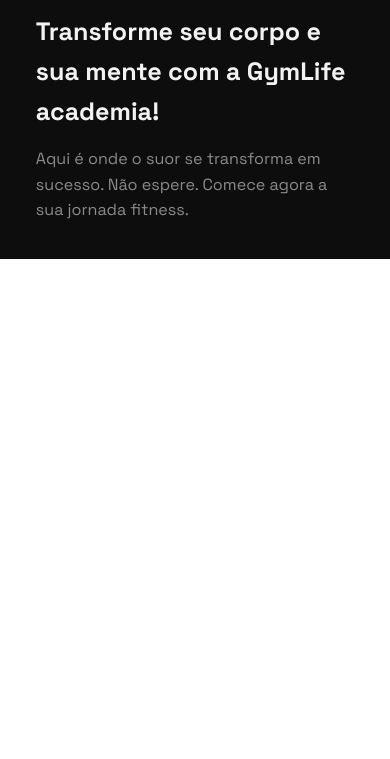
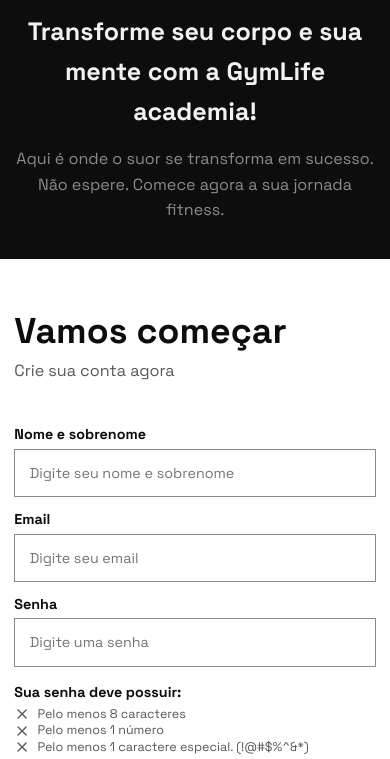
Before and after one commit to paulojanai/gymlife, a plain HTML site: page index.html in a window 390 px wide. Shown: the part 585-1344 px from the top of the page. Before the commit the page ends 844 px from the top, so only its background shows below. Drawn offline with nearby package versions, Linux system fonts and the light colour scheme.

Commit message:
feat: responsive added

```diff
--- a/index.html
+++ b/index.html
@@ -14,13 +14,16 @@
 
 <body>
   <div class="hero">
+    <div class="overlay"></div>
     <div class="content">
       <img src="./img/logo.svg" alt="Imagem Gymlife" />
-      <h2>Transforme seu corpo e sua mente com a GymLife academia!</h2>
-      <p>
-        Aqui é onde o suor se transforma em sucesso. Não espere. Comece agora
-        a sua jornada fitness.
-      </p>
+      <div class="text">
+        <h2>Transforme seu corpo e sua mente com a GymLife academia!</h2>
+        <p>
+          Aqui é onde o suor se transforma em sucesso. Não espere. Comece agora
+          a sua jornada fitness.
+        </p>
+      </div>
     </div>
   </div>
 
--- a/scss/_home.scss
+++ b/scss/_home.scss
@@ -6,19 +6,37 @@ body {
     top: 0;
     left: 0;
     width: 100%;
-    max-width: 64rem;
-    background-color: $grayscale-darker;
+    max-width: 72rem;
     height: 100vh;
+    background: url("../img/background.png") no-repeat center;
+    background-size: cover;
     @include flex(column, center, flex-end);
 
+    .overlay {
+      position: absolute;
+      background: rgb(13, 13, 13);
+      background: linear-gradient(180deg, rgba(13, 13, 13, 0.4) 0%, rgba(13, 13, 13, 1) 100%);
+      width: 100%;
+      height: 100%;
+    }
+
+    .img-background {
+      position: absolute;
+      top: 0;
+      width: 100%;
+    }
+
     .content {
+      z-index: 1;
       background-color: $grayscale-darker;
+      width: 100%;
       padding: 6rem;
 
       img {
         margin-bottom: 4rem;
       }
 
+      .text {
         h2 {
           color: $grayscale-lightest;
           font-size: 3.2rem;
@@ -32,9 +50,6 @@ body {
           font-size: 2rem;
           line-height: 160%;
         }
-
-      @include responsive(1200px) {
-        padding: 3.2rem;
       }
     }
 
@@ -42,12 +57,14 @@ body {
       max-width: 56rem;
 
       .content {
+
         padding: 4rem;
 
         img {
           margin-bottom: 3.2rem;
         }
 
+        .text {
           h2 {
             font-size: 2.8rem;
           }
@@ -59,17 +76,35 @@ body {
       }
     }
 
+    @include responsive(1024px) {
+      .content {
+        padding: 4.8rem 3.2rem;
+        @include flex(column, center, center);
+
+        .text {
+          text-align: center;
+          width: 100%;
+          max-width: 56rem
+        }
+      }
+    }
+
+    @include responsive(600px) {
+      .content {
+        padding: 4rem 1.6rem;
+      }
+    }
+  }
+
   main {
     @include flex(row, center, center);
     width: 100%;
-    height: 100vh;
-    margin-left: 64rem;
+    margin-left: 72rem;
 
     .container {
-      padding-top: 6rem;
-      padding-bottom: 6rem;
       width: 100%;
       max-width: 48rem;
+      padding: 6rem 2.4rem;
 
       header {
         margin-bottom: 5.4rem;
@@ -160,8 +195,33 @@ body {
     }
 
     @include responsive(1366px) {
-      height: 100%;
       margin-left: 56rem;
+    }
+
+    @include responsive(1024px) {
+      .container {
+        width: 100%;
+        max-width: 56rem
+      }
+    }
+
+    @include responsive(600px) {
+      .container {
+        padding: 6rem 1.6rem;
       }
     }
   }
+
+  @include responsive(1024px) {
+    @include flex(column, center, center);
+
+    .hero {
+      position: relative;
+      max-width: 100%;
+    }
+
+    main {
+      margin-left: 0rem;
+    }
+  }
+}
```
Also changed, not shown: css/main.css. Lines whose indentation alone changed are shown as unchanged.
